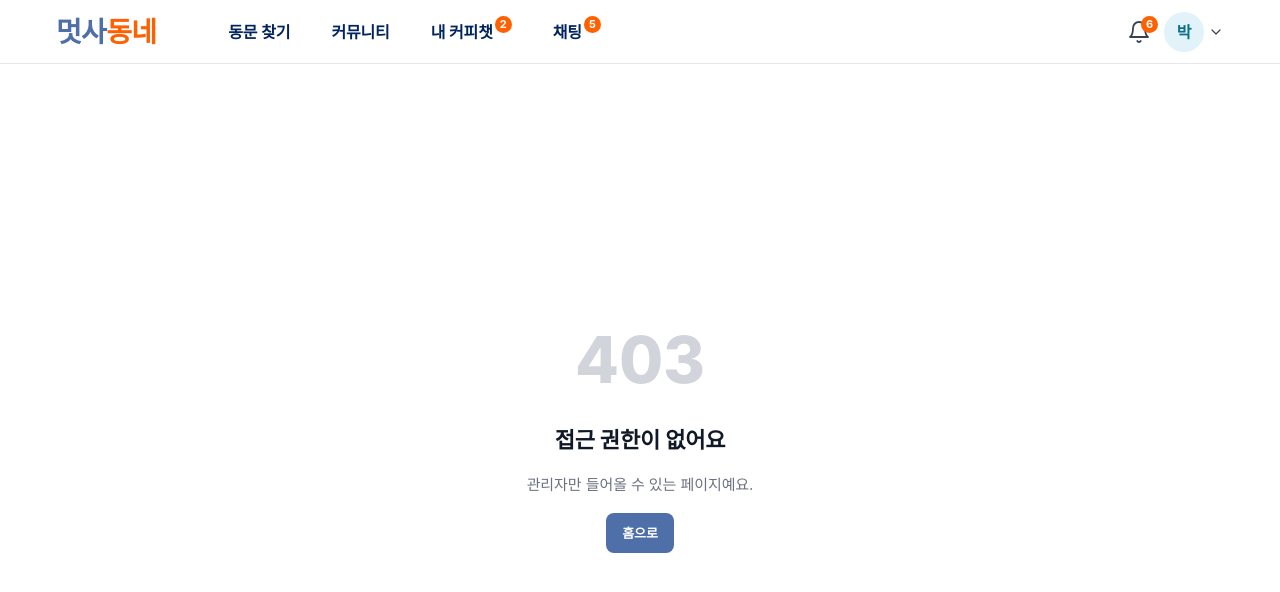
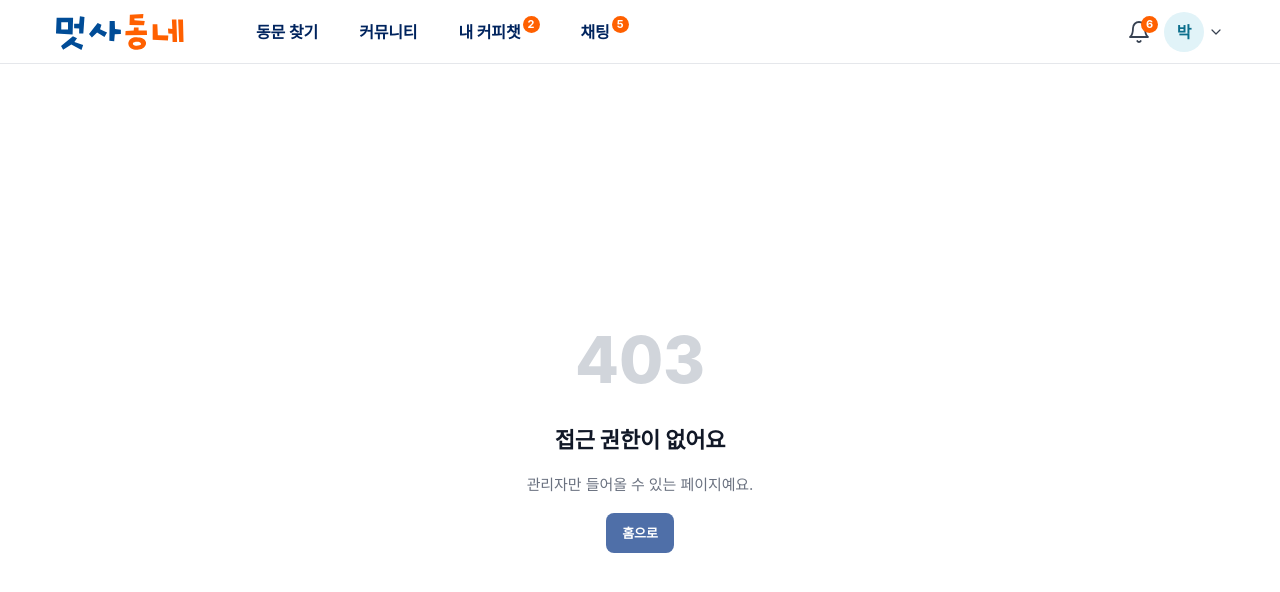
Before and after one commit to ChungangHackathon/lion_link, a Next.js app in the folder frontend/: page /403 in a window 1280 px wide. Shown: the top 592 px of the page. Built offline with nearby package versions, Linux system fonts and the light colour scheme; a web font is replaced by a local one.

Commit message:
[feat] GNB 로고를 디자인 1차 워드마크로 교체
- OkDanDan 워드마크(멋사 #004C97, 동네 #FF6000)를 Figma에서 윤곽선 SVG로 내보내 사용
- 폰트 파일은 재배포 불가라 저장소에 넣지 않음
- 더 이상 쓰지 않는 Nanum Gothic 폰트 로드 제거

```diff
--- a/frontend/app/globals.css
+++ b/frontend/app/globals.css
@@ -59,7 +59,6 @@
   --color-part-plan-line: #dcd6f7;
 
   --font-sans: "Pretendard Variable", Pretendard, "Noto Sans KR", -apple-system, BlinkMacSystemFont, system-ui, Roboto, "Helvetica Neue", "Segoe UI", "Apple SD Gothic Neo", "Malgun Gothic", sans-serif;
-  --font-logo: var(--font-nanum), "Nanum Gothic", sans-serif;
 
   --radius-card: 12px;
   --shadow-dropdown: 0 8px 24px rgba(17, 24, 39, 0.08);
--- a/frontend/app/layout.tsx
+++ b/frontend/app/layout.tsx
@@ -1,25 +1,17 @@
 import type { Metadata } from "next";
-import { Nanum_Gothic } from "next/font/google";
 import "./globals.css";
 import { SessionProvider } from "@/lib/session";
 import { StoreProvider } from "@/lib/store";
 import { ToastProvider } from "@/components/ui/Toast";
 
-const nanum = Nanum_Gothic({
-  weight: ["800"],
-  subsets: ["latin"],
-  variable: "--font-nanum",
-  display: "swap",
-});
-
 export const metadata: Metadata = {
   title: "멋사동네 · LION:LINK",
-  description: "1기부터 지금까지, 멋사 중앙대 선배와 후배를 잇는 동문 네트워크",
+  description: "1기부터 지금까지, 멋사 중앙대 사자와 사자를 잇는 동문 네트워크",
 };
 
 export default function RootLayout({ children }: { children: React.ReactNode }) {
   return (
-    <html lang="ko" className={`${nanum.variable} h-full antialiased`}>
+    <html lang="ko" className="h-full antialiased">
       <head>
         <link
           rel="stylesheet"
--- a/frontend/components/layout/Logo.tsx
+++ b/frontend/components/layout/Logo.tsx
@@ -1,12 +1,15 @@
 import Link from "next/link";
 import { cn } from "@/lib/cn";
 
-/** Wordmark "멋사동네" — NanumGothic ExtraBold 28, 멋사 blue / 동네 orange */
-export function Logo({ href = "/home", className, size = 28 }: { href?: string; className?: string; size?: number }) {
+/**
+ * GNB 워드마크 "멋사동네" (수정 화면 GNB 967:16637) — OkDanDan Bold 45, 멋사 CAU BLUE #004C97 / 동네 LION ORANGE #FF6000.
+ * 폰트 파일은 재배포가 안 돼서 Figma에서 윤곽선으로 내보낸 SVG(public/brand/logo.svg, 128×36)를 쓴다.
+ */
+export function Logo({ href = "/home", className, height = 36 }: { href?: string; className?: string; height?: number }) {
   return (
-    <Link href={href} className={cn("inline-flex items-baseline font-logo font-extrabold leading-none tracking-tight select-none", className)} style={{ fontSize: size }} aria-label="멋사동네 홈">
-      <span className="text-primary">멋사</span>
-      <span className="text-orange">동네</span>
+    <Link href={href} className={cn("inline-flex shrink-0 select-none", className)} aria-label="멋사동네 홈">
+      {/* eslint-disable-next-line @next/next/no-img-element */}
+      <img src="/brand/logo.svg" alt="멋사동네" width={(height * 128) / 36} height={height} draggable={false} />
     </Link>
   );
 }
```
Also changed, not shown: frontend/public/brand/logo.svg (added).
